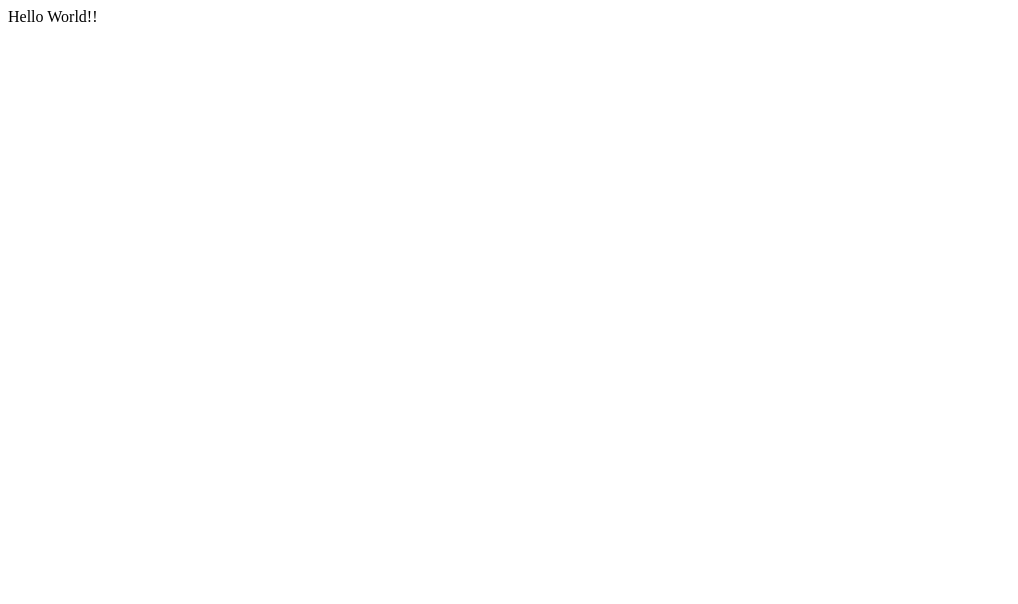
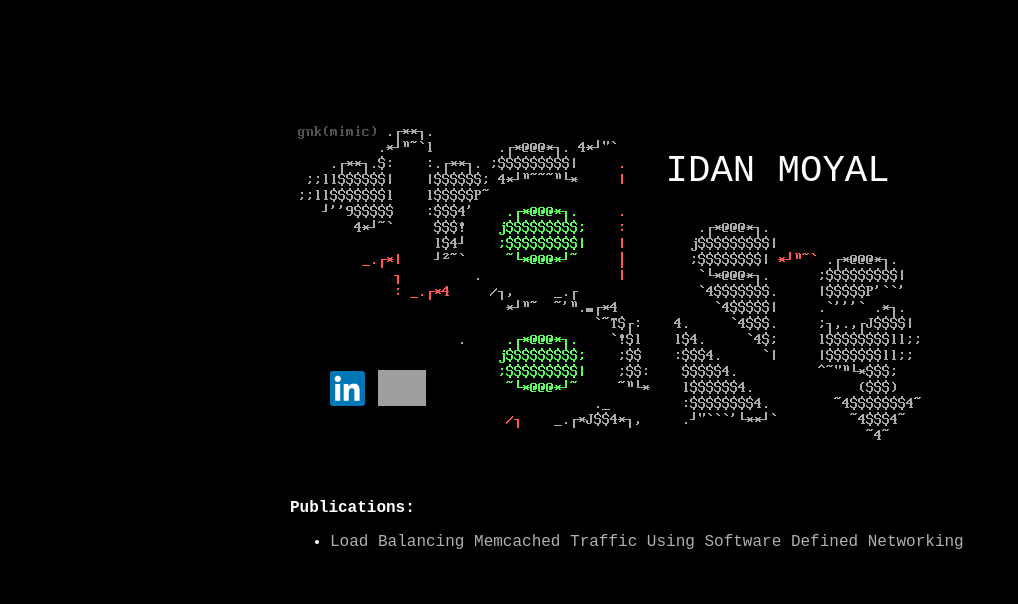
Before and after one commit to idanmo/idanmo.github.io, a plain HTML site: page index.html in a window 1280 px wide. Shown: the whole page, without its empty margins (0-1018 px from the left). Drawn offline with Linux system fonts and the light colour scheme; grey boxes are pictures that could not be loaded.

Commit message:
new web page

```diff
--- /dev/null
+++ b/css/main.css
@@ -0,0 +1,62 @@
+
+body {
+    background: black;
+    color: white;
+    font-family: Courier New, Courier, monospace;
+    font-size: 12pt;
+    margin: 50px;
+}
+
+h1 {
+    font-size: 14pt;
+}
+
+h2 {
+    font-size: 12pt;
+}
+
+#container {
+    margin-bottom: 50px;
+}
+
+a {
+    text-decoration: none;
+    color: #afafaf
+}
+
+a:visited {
+    color: #afafaf
+}
+
+a:hover {
+    color: cyan;
+}
+
+#title {
+    float: left;
+    position: relative;
+    font-size: 28pt;
+    left: 280px;
+    top: 100px;
+}
+
+#links {
+    float: left;
+    position: relative;
+    top: 320px;
+    left: 40px;
+
+}
+
+.linkedin-link {
+    width: 38px;
+}
+
+.github-link {
+    width: 48px;
+}
+
+#background {
+    width: 700px;
+    margin: 0 auto;
+}
--- a/index.html
+++ b/index.html
@@ -1,8 +1,33 @@
-<html>
-<head>
-  <title>Idan Moyal</title>
-</head>
-<body>
-  <p>Hello World!!</p>
-</body>
+<!doctype html>
+<html class="no-js" lang="">
+    <head>
+        <meta charset="utf-8">
+        <meta http-equiv="x-ua-compatible" content="ie=edge">
+        <title>Idan Moyal</title>
+        <link rel="stylesheet" href="css/main.css">
+    </head>
+    <body>
+        <div id="background">
+            <div id="container">
+                <div id="links">
+                    <a href="http://www.linkedin.com/in/idanmo">
+                        <img class="linkedin-link" src="images/In-2C-128px-TM.png"/>
+                    </a>
+                    <a href="https://github.com/idanmo">
+                        <img class="github-link" src="images/Octocat.png"/>
+                    </a>
+                </div>
+                <div id="title">
+                    IDAN MOYAL
+                </div>
+                <img id="logo" src="images/logo-color.png">
+            </div>
+            <div id="publications">
+                <h2>Publications:</h2>
+                <ul>
+                    <li><a href="http://dl.ifip.org/db/conf/networking/networking2017/1570334807.pdf">Load Balancing Memcached Traffic Using Software Defined Networking</a></li>
+                </ul>
+            </div>
+        </div>
+    </body>
 </html>
```
Also changed, not shown: images/In-2C-128px-TM.png (added), images/logo-color.png (added), images/logo.png (added), 2 other files.
